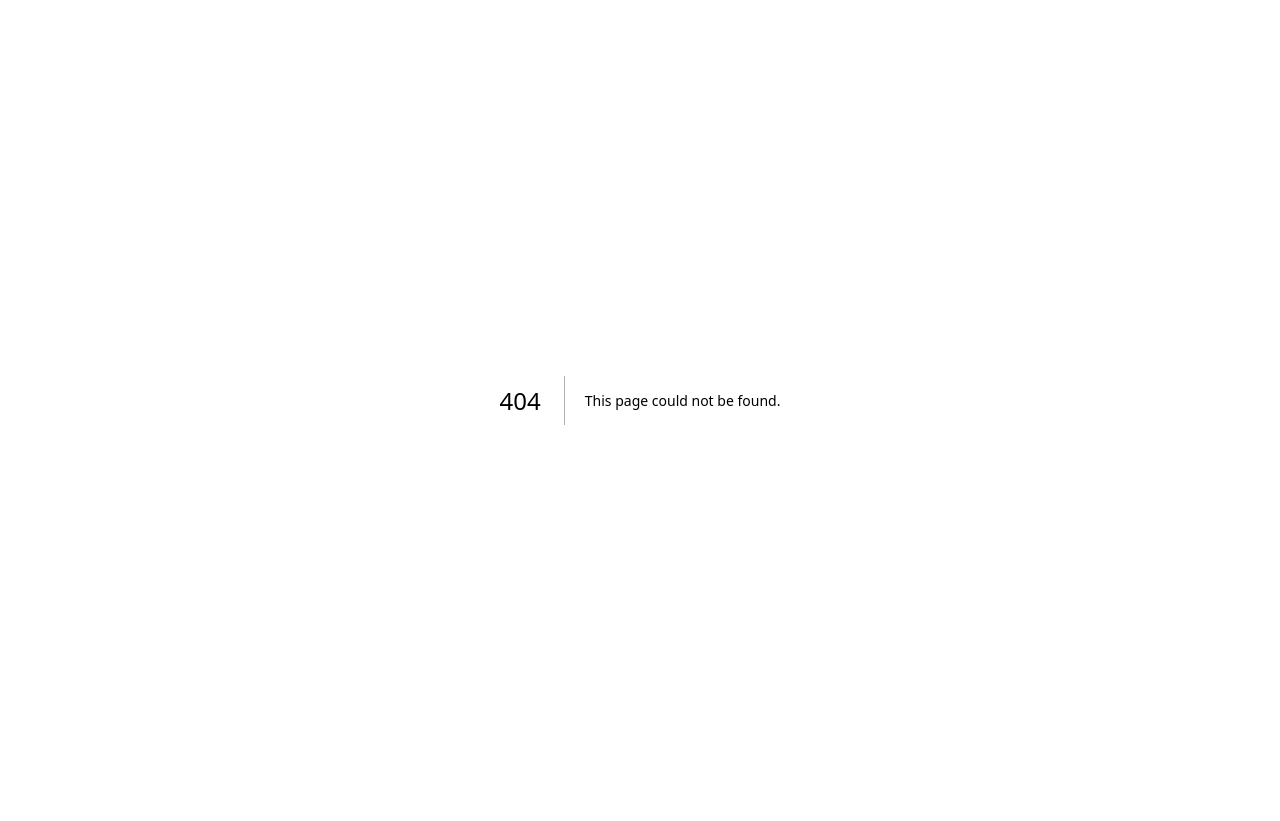
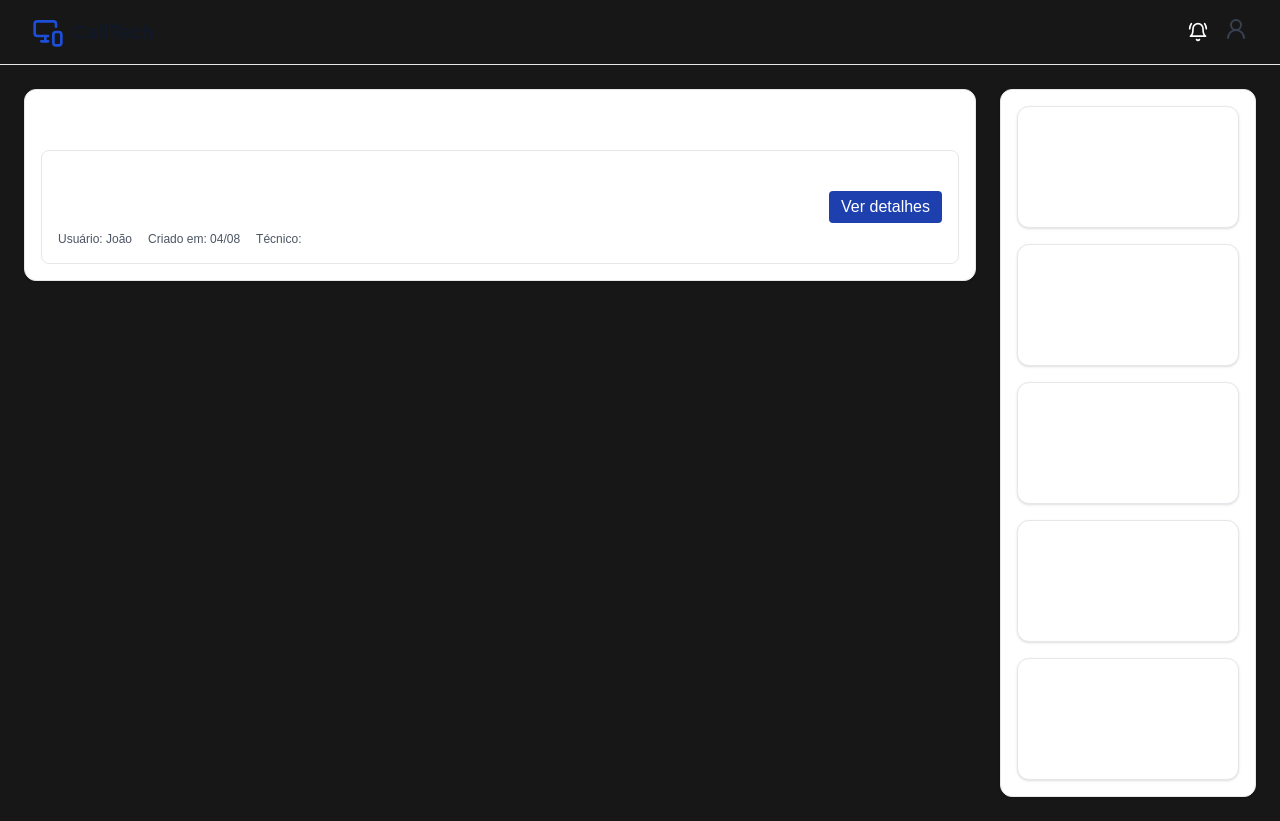
Before and after one commit to mcarina/chamado-tecnico-next-js, a Next.js app: page /User in a window 1280 px wide. Before the commit this address had no page. Before the commit the page ends 800 px from the top, so only its background shows below. Built offline with nearby package versions, Linux system fonts and the light colour scheme.

Commit message:
criando painel do admin

```diff
--- a/package.json
+++ b/package.json
@@ -11,7 +11,8 @@
   "dependencies": {
     "next": "14.2.15",
     "react": "^18",
-    "react-dom": "^18"
+    "react-dom": "^18",
+    "react-icons": "^5.5.0"
   },
   "devDependencies": {
     "@types/node": "^20",
--- a/src/app/(root)/NewCall/components/Form.tsx
+++ b/src/app/(root)/NewCall/components/Form.tsx
@@ -1,6 +1,7 @@
 'use client'
 import Link from "next/link";
 import { useState } from "react";
+import { LuFileImage } from "react-icons/lu";
 
 const FormNewCall = () => {
   const [fotos, setFotos] = useState<File[]>([])
@@ -102,6 +103,7 @@ const FormNewCall = () => {
             />
             <label htmlFor="fotos" className="flex items-center justify-center w-full h-32 border-2 border-dashed border-gray-300 rounded-lg cursor-pointer hover:border-gray-400 transition-colors">
               <div className="text-center">
+                <LuFileImage className="h-8 w-8 text-gray-400 mx-auto mb-2" />
                 <span className="text-sm text-gray-600">
                   Clique para adicionar fotos
                 </span>
--- a/src/app/(root)/NewCall/page.tsx
+++ b/src/app/(root)/NewCall/page.tsx
@@ -3,15 +3,15 @@ import FormNewCall from "./components/Form";
 
 const NewCall = async () => {
     return (
-            <section className= "p-6 space-y-6">
+        <section className="p-6 space-y-6">
             <div className="max-w-7xl mx-auto">
                 <PageHeader
                     title="Novo Chamado Técnico"
                     subtitle="Descreva o problema no formulário abaixo."
                 />
-                <FormNewCall/>
+                <FormNewCall />
             </div>
-      </section>
+        </section>
     );
 }
 export default NewCall
--- /dev/null
+++ b/src/app/(root)/User/components/AdminDescriprionCard.tsx
@@ -0,0 +1,43 @@
+"use client"
+import { useState } from "react";
+import DiscriptionCards from "@/components/Cards/DiscriptionCards";
+import ModalComponent from "@/components/Modal";
+
+const AdminDescriprionCard = () => {
+    const [isModalOpen, setIsModalOpen] = useState(false);
+    return (
+        <>
+            <h2 className="text-xl font-semibold">Chamados Recentes:</h2>
+            <DiscriptionCards
+                title="Portao da caragem com defeito"
+                descricao="portao nao abre"
+                button={
+                    <button
+                        className="px-3 py-1 bg-blue-800 text-white rounded"
+                        onClick={() => setIsModalOpen(true)}>
+                        Ver detalhes
+                    </button>}
+                footer={
+                    <>
+                        <span>Usuário: João</span>
+                        <span>Criado em: 04/08</span>
+                        <span>Técnico: </span>
+                    </>
+                }
+            >
+                em andamento
+            </DiscriptionCards>
+
+            <ModalComponent isOpen={isModalOpen} onClose={() => setIsModalOpen(false)}>
+                <h3 className="text-lg font-semibold mb-2">Detalhes do chamado</h3>
+                <p><strong>Título:</strong> Portão da garagem com defeito</p>
+                <p><strong>Descrição:</strong> Portão não abre</p>
+                <p><strong>Status:</strong> Em andamento</p>
+                <p><strong>Usuário:</strong> João</p>
+                <p><strong>Data de criação:</strong> 04/08</p>
+            </ModalComponent>
+        </>
+    )
+}
+
+export default AdminDescriprionCard;
--- /dev/null
+++ b/src/app/(root)/User/page.tsx
@@ -0,0 +1,20 @@
+import DashboardcardsHome from "../components/Cards/DashboardCards";
+import AdminDescriprionCard from "./components/AdminDescriprionCard";
+
+const PageUser = async () => {
+    return (
+        <section className="p-6 space-y-6">
+            <div className="max-w-7xl mx-auto">
+                <div className="flex gap-6 items-start">
+                    <div className="flex-1 space-y-4 rounded-xl shadow p-4 bg-white border">
+                        <AdminDescriprionCard />
+                    </div>
+                    <div className="w-64 space-y-4 rounded-xl shadow p-4 bg-white border">
+                        <DashboardcardsHome />
+                    </div>
+                </div>
+            </div>
+        </section>
+    );
+}
+export default PageUser
--- a/src/app/(root)/components/Cards/DashboardCards.tsx
+++ b/src/app/(root)/components/Cards/DashboardCards.tsx
@@ -2,7 +2,7 @@ import DashboradCards from "@/components/Cards/DashboradCards"
 
 const DashboardcardsHome = () => {
     return (
-                <div className="grid grid-cols-1 md:grid-cols-5 gap-6 mb-8">
+        <>
             <DashboradCards
                 title="Total de chamados"
                 number="13">
@@ -32,7 +32,7 @@ const DashboardcardsHome = () => {
                 number="10">
                 Atualizado às 10h15m
             </DashboradCards>
-                </div>
+        </>
     )
 }
 
--- a/src/app/(root)/components/Cards/DiscriptionCards.tsx
+++ b/src/app/(root)/components/Cards/DiscriptionCards.tsx
@@ -2,7 +2,7 @@ import DiscriptionCards from "@/components/Cards/DiscriptionCards";
 
 const DiscriptionCardsHome = () => {
     return (
-            <div className="space-y-4 rounded-xl shadow p-4 bg-white border">
+        <>
             <h2 className="text-xl font-semibold">Chamados Recentes:</h2>
 
             <DiscriptionCards
@@ -58,7 +58,7 @@ const DiscriptionCardsHome = () => {
             >
                 Agendado
             </DiscriptionCards>
-            </div>
+        </>
     )
 }
 
--- /dev/null
+++ b/src/app/(root)/components/Navbar.tsx
@@ -0,0 +1,33 @@
+import Link from "next/link";
+import { LuMonitorSmartphone, LuBellRing, LuUserRound } from "react-icons/lu";
+
+const PageNavBar = () => {
+  return (
+    <header className="border-b">
+      <div className="max-w-7xl mx-auto px-4 sm:px-6 lg:px-8">
+        <div className="flex justify-between items-center h-16">
+          <div className="flex items-center space-x-4">
+            <Link href="/">
+              <div className="flex items-center space-x-2">
+                <LuMonitorSmartphone className="h-8 w-8 text-blue-700" />
+                <h1 className="text-xl font-bold text-gray-900">CallTech</h1>
+              </div>
+            </Link>
+          </div>
+          <div className="flex items-center space-x-4">
+            <button>
+              <LuBellRing className="h-5 w-5" />
+            </button>
+            <Link href="/User">
+            <button>
+              <LuUserRound className="h-6 w-6 text-gray-700" />
+            </button>
+            </Link>
+          </div>
+        </div>
+      </div>
+    </header>
+  );
+};
+
+export default PageNavBar;
--- a/src/app/(root)/page.tsx
+++ b/src/app/(root)/page.tsx
@@ -10,17 +10,21 @@ const Home = async () => {
     const [userType] = useState<"morador" | "sindico">("morador")
 
     return (
-      <section className= "p-6 space-y-6">
+        <section className="p-6 space-y-6">
             <div className="max-w-7xl mx-auto">
                 <PageHeader
                     title={`Bem-vindo, ${userType === "morador" ? "João" : "Síndico"}!`}
                     subtitle="Acompanhe os chamados técnicos de forma simples e rápida."
                 />
-                <ButtonCall/>
-                <DashboardcardsHome/>
-                <DiscriptionCardsHome/>
+                <ButtonCall />
+                <div className="grid grid-cols-1 md:grid-cols-5 gap-6 mb-8">
+                    <DashboardcardsHome/>
+                </div>
+                <div className="space-y-4 rounded-xl shadow p-4 bg-white border">
+                    <DiscriptionCardsHome />
+                </div>
             </div>
-      </section>
+        </section>
     );
 }
 export default Home
--- a/src/app/layout.tsx
+++ b/src/app/layout.tsx
@@ -1,3 +1,4 @@
+import PageNavBar from "@/app/(root)/components/Navbar";
 import "./globals.css";
 
 export default function RootLayout({
@@ -9,6 +10,7 @@ export default function RootLayout({
     <html lang="en">
       <body
         className=''>
+        <PageNavBar />
         {children}
       </body>
     </html>
--- a/src/components/Cards/DiscriptionCards.tsx
+++ b/src/components/Cards/DiscriptionCards.tsx
@@ -1,16 +1,14 @@
-import Link from "next/link";
-
 interface DiscriptionCardsProps {
   title: string;
   children: React.ReactNode;
   descricao: string
   footer?: React.ReactNode;
+  button?: React.ReactNode;
 }
 
-const DiscriptionCards = ({ title, children, descricao, footer }: DiscriptionCardsProps) => {
+const DiscriptionCards = ({ title, children, descricao, footer, button }: DiscriptionCardsProps) => {
   return (
     <article className="space-y-4">
-      <Link href="">
       <div className="flex items-center justify-between p-4 border rounded-lg hover:bg-gray-50 transition-colors">
         <header className="flex-1">
           <div className="flex items-center space-x-3 mb-2">
@@ -24,9 +22,12 @@ const DiscriptionCards = ({ title, children, descricao, footer }: DiscriptionCar
             </div>
           )}
         </header>
+        {button && (
+          <div className="ml-4">
+            {button}
           </div>
-
-      </Link>
+        )}
+      </div>
     </article>
   );
 };
--- /dev/null
+++ b/src/components/Modal.tsx
@@ -0,0 +1,27 @@
+interface ModalProps {
+  isOpen: boolean;
+  onClose: () => void;
+  children: React.ReactNode;
+}
+
+const ModalComponent = ({ isOpen, onClose, children }: ModalProps) => {
+  if (!isOpen) return null;
+
+  return (
+    <div className="fixed inset-0 bg-black/50 flex items-center justify-center z-50">
+      <div className="bg-white rounded-lg shadow-lg p-6 w-full max-w-md">
+        {children}
+        <div className="mt-4 text-right">
+          <button
+            onClick={onClose}
+            className="px-4 py-2 bg-red-500 text-white rounded hover:bg-red-600"
+          >
+            Fechar
+          </button>
+        </div>
+      </div>
+    </div>
+  );
+};
+
+export default ModalComponent;
```
Lines whose indentation alone changed are shown as unchanged.
